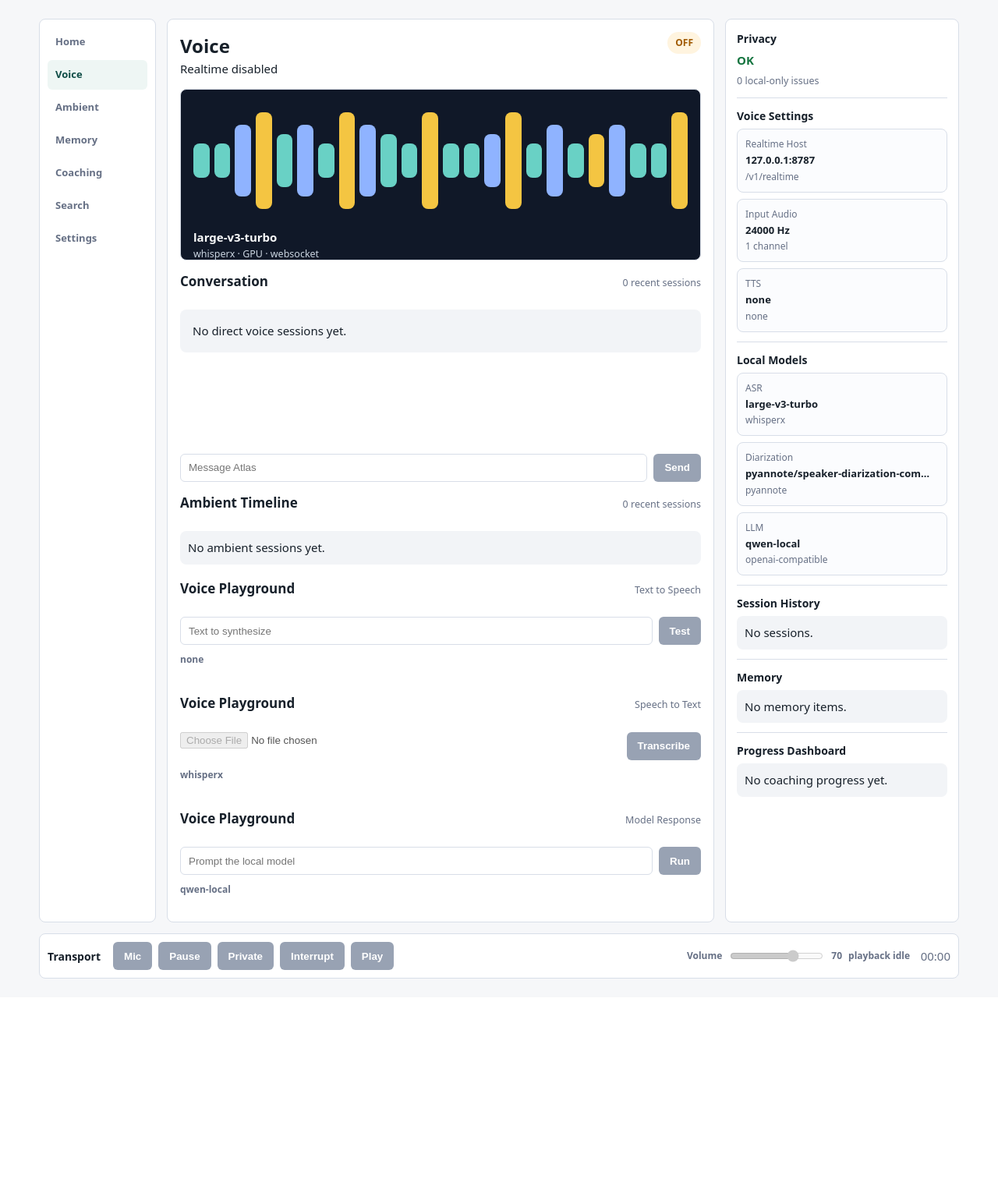
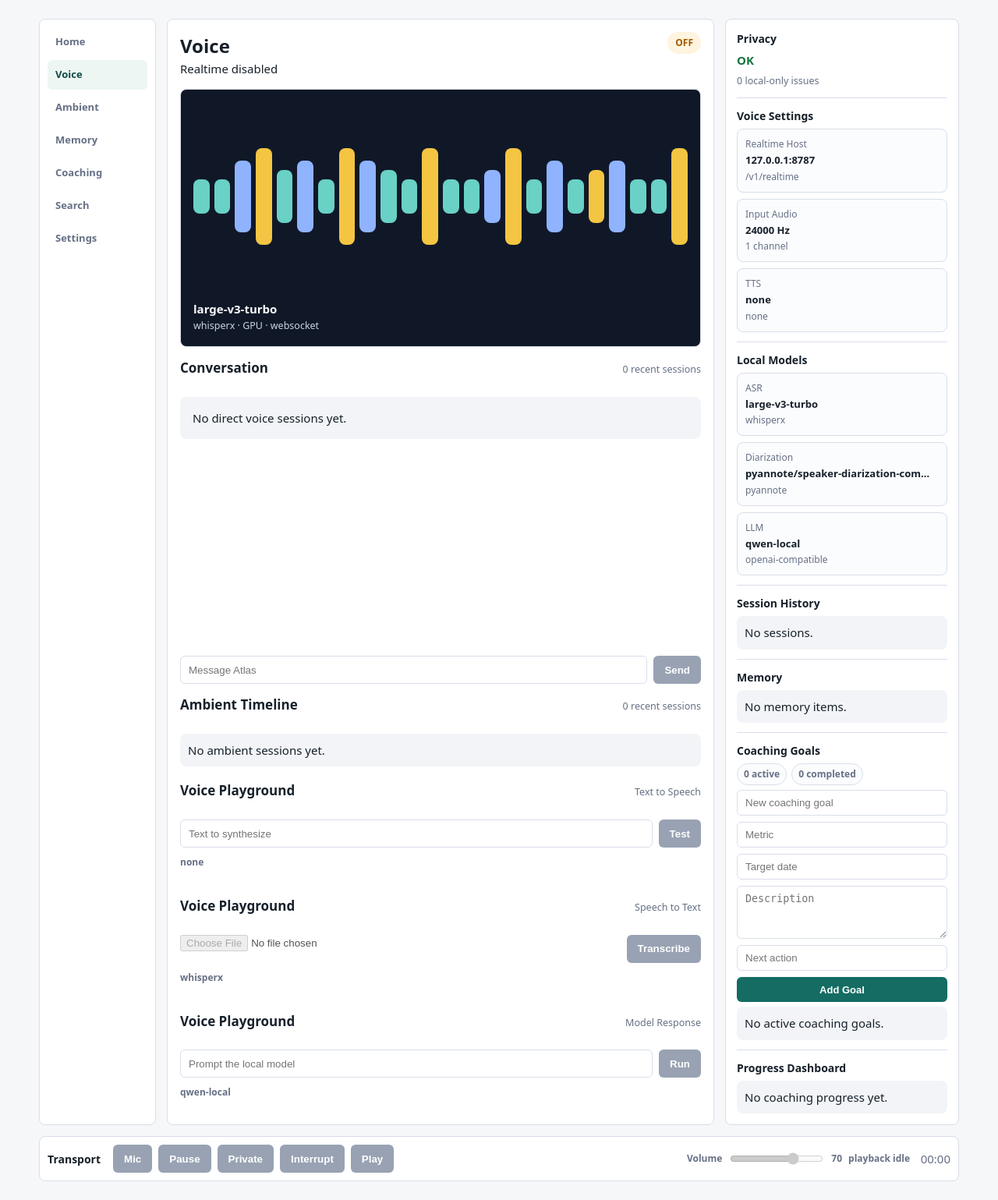
Before and after one commit to skipauthenticate/atlas, a FastAPI app: page /voice in a window 1280 px wide. Shown: the part 65-1604 px from the top of the page at 78% size. Before the commit the page ends 1320 px from the top, so only its background shows below. Run offline with FastAPI, Linux system fonts and the light colour scheme; data that the repository does not hold is empty; some libraries are stand-ins or nearby versions.

Commit message:
Add coaching goals dashboard

```diff
--- a/atlas_voice/web/app.py
+++ b/atlas_voice/web/app.py
@@ -326,9 +326,59 @@ def voice_console(request: Request) -> Response:
             "ambient_timeline": ambient_timeline,
             "voice_settings": _voice_settings_view(),
             "memory_items": _memory_item_views(db.list_memory_items(limit=8)),
+            "coaching_goals": _coaching_goals_view(status="active"),
             "coaching_progress": _coaching_progress_view(),
         },
     )
+
+
+def _coaching_goals_view(status: str | None = "active", limit: int = 50) -> dict[str, Any]:
+    normalized_status = None if status in {None, "", "all"} else str(status)
+    goals = db.list_coaching_goals(status=normalized_status, limit=limit)
+    active_count = len(db.list_coaching_goals(status="active", limit=500))
+    completed_count = len(db.list_coaching_goals(status="completed", limit=500))
+    archived_count = len(db.list_coaching_goals(status="archived", limit=500))
+    goal_views = [_coaching_goal_view(goal) for goal in goals]
+    goal_views.sort(key=lambda item: _goal_status_rank(str(item.get("status") or "")))
+    return {
+        "status": "ok",
+        "filter": status or "active",
+        "active_count": active_count,
+        "completed_count": completed_count,
+        "archived_count": archived_count,
+        "goals": goal_views,
+    }
+
+
+def _goal_status_rank(status: str) -> int:
+    return {"active": 0, "completed": 1, "archived": 2}.get(status, 3)
+
+
+def _coaching_goal_view(goal: dict[str, Any]) -> dict[str, Any]:
+    events = db.list_feedback_events(goal_id=int(goal["id"]), limit=25)
+    latest_event = events[0] if events else None
+    latest_score = latest_event.get("score") if latest_event else None
+    next_action = str((goal.get("metadata") or {}).get("next_action") or "")
+    return {
+        **goal,
+        "created_at_display": _timestamp_label(_parse_timestamp(goal.get("created_at"))),
+        "updated_at_display": _timestamp_label(_parse_timestamp(goal.get("updated_at"))),
+        "completed_at_display": _timestamp_label(_parse_timestamp(goal.get("completed_at"))),
+        "target_date_display": goal.get("target_date") or "No target date",
+        "next_action": next_action,
+        "feedback_count": len(events),
+        "latest_score": latest_score,
+        "latest_score_display": _percent_label(_coerce_score(latest_score)),
+        "latest_event_title": str(latest_event.get("message") or "").splitlines()[0] if latest_event else "",
+    }
+
+
+def _coerce_score(value: Any) -> float | None:
+    try:
+        number = float(value)
+    except (TypeError, ValueError):
+        return None
+    return number if 0.0 <= number <= 1.0 else None
 
 
 def _coaching_progress_view(limit: int = 100) -> dict[str, Any]:
@@ -783,6 +833,44 @@ def retry_recording(recording_id: str) -> Response:
         raise HTTPException(status_code=404, detail="Recording not found")
     db.retry_recording(recording_id)
     return RedirectResponse(f"/recordings/{recording_id}", status_code=303)
+
+
+@app.get("/api/coaching/goals")
+def api_coaching_goals(status: str = "active", limit: int = 50) -> JSONResponse:
+    return JSONResponse(_coaching_goals_view(status=status, limit=max(min(limit, 500), 1)))
+
+
+@app.post("/coaching/goals")
+def create_coaching_goal(
+    title: str = Form(...),
+    description: str = Form(""),
+    target_date: str = Form(""),
+    metric: str = Form(""),
+    next_action: str = Form(""),
+) -> Response:
+    clean_title = title.strip()
+    if not clean_title:
+        raise HTTPException(status_code=400, detail="Goal title is required")
+    clean_next_action = next_action.strip()
+    metadata = {"next_action": clean_next_action} if clean_next_action else None
+    db.create_coaching_goal(
+        title=clean_title,
+        description=description.strip() or None,
+        target_date=target_date.strip() or None,
+        metric=metric.strip() or None,
+        metadata=metadata,
+    )
+    return RedirectResponse("/voice#voice-goals", status_code=303)
+
+
+@app.post("/coaching/goals/{goal_id}/status")
+def update_coaching_goal_status(goal_id: int, status: str = Form(...)) -> Response:
+    clean_status = status.strip().lower()
+    if clean_status not in {"active", "completed", "archived"}:
+        raise HTTPException(status_code=400, detail="Unsupported goal status")
+    if not db.update_coaching_goal(goal_id, status=clean_status):
+        raise HTTPException(status_code=404, detail="Coaching goal not found")
+    return RedirectResponse("/voice#voice-goals", status_code=303)
 
 
 @app.post("/memory/{memory_id}/edit")
--- a/atlas_voice/web/static/app.css
+++ b/atlas_voice/web/static/app.css
@@ -1074,6 +1074,95 @@ code {
   background: #912018;
 }
 
+.voice-goal-summary {
+  display: flex;
+  flex-wrap: wrap;
+  gap: 6px;
+}
+
+.voice-goal-summary span {
+  padding: 4px 8px;
+  border: 1px solid var(--line);
+  border-radius: 999px;
+  background: #fbfcfe;
+  color: var(--muted);
+  font-size: 12px;
+  font-weight: 800;
+}
+
+.voice-goal-form,
+.voice-goal-list {
+  display: grid;
+  gap: 8px;
+}
+
+.voice-goal-form input,
+.voice-goal-form textarea {
+  min-width: 0;
+}
+
+.voice-goal-form button {
+  min-height: 32px;
+  padding: 0 10px;
+  font-size: 13px;
+}
+
+.voice-goal-item {
+  display: grid;
+  gap: 8px;
+  min-width: 0;
+  padding: 10px;
+  border: 1px solid var(--line);
+  border-radius: 8px;
+  background: #fbfcfe;
+}
+
+.voice-goal-copy {
+  display: grid;
+  gap: 3px;
+  min-width: 0;
+}
+
+.voice-goal-copy strong {
+  overflow: hidden;
+  text-overflow: ellipsis;
+  white-space: nowrap;
+  font-size: 13px;
+}
+
+.voice-goal-copy small,
+.voice-goal-copy em {
+  color: var(--muted);
+  font-size: 12px;
+}
+
+.voice-goal-copy p {
+  margin: 0;
+  font-size: 13px;
+}
+
+.voice-goal-actions {
+  display: grid;
+  grid-template-columns: auto 1fr 1fr;
+  align-items: center;
+  gap: 6px;
+}
+
+.voice-goal-actions span {
+  font-weight: 800;
+}
+
+.voice-goal-actions form {
+  margin: 0;
+}
+
+.voice-goal-actions button {
+  width: 100%;
+  min-height: 30px;
+  padding: 0 8px;
+  font-size: 12px;
+}
+
 .voice-progress-metrics {
   display: grid;
   grid-template-columns: repeat(2, minmax(0, 1fr));
--- a/atlas_voice/web/templates/voice.html
+++ b/atlas_voice/web/templates/voice.html
@@ -226,6 +226,47 @@
         </div>
       </section>
 
+      <section id="voice-goals" data-coaching-goals>
+        <h2>Coaching Goals</h2>
+        <div class="voice-goal-summary">
+          <span>{{ coaching_goals.active_count }} active</span>
+          <span>{{ coaching_goals.completed_count }} completed</span>
+        </div>
+        <form action="/coaching/goals" method="post" class="voice-goal-form">
+          <input type="text" name="title" placeholder="New coaching goal" required>
+          <input type="text" name="metric" placeholder="Metric">
+          <input type="text" name="target_date" placeholder="Target date">
+          <textarea name="description" rows="2" placeholder="Description"></textarea>
+          <input type="text" name="next_action" placeholder="Next action">
+          <button type="submit">Add Goal</button>
+        </form>
+        <div class="voice-goal-list">
+          {% for goal in coaching_goals.goals %}
+            <article class="voice-goal-item">
+              <div class="voice-goal-copy">
+                <strong>{{ goal.title }}</strong>
+                <small>{{ goal.metric or 'no metric' }} · {{ goal.target_date_display }} · {{ goal.feedback_count }} feedback event{{ '' if goal.feedback_count == 1 else 's' }}</small>
+                {% if goal.description %}<p>{{ goal.description }}</p>{% endif %}
+                {% if goal.next_action %}<em>{{ goal.next_action }}</em>{% endif %}
+              </div>
+              <div class="voice-goal-actions">
+                <span>{{ goal.latest_score_display }}</span>
+                <form action="/coaching/goals/{{ goal.id }}/status" method="post">
+                  <input type="hidden" name="status" value="completed">
+                  <button type="submit">Complete</button>
+                </form>
+                <form action="/coaching/goals/{{ goal.id }}/status" method="post">
+                  <input type="hidden" name="status" value="archived">
+                  <button type="submit">Archive</button>
+                </form>
+              </div>
+            </article>
+          {% else %}
+            <div class="empty tight">No active coaching goals.</div>
+          {% endfor %}
+        </div>
+      </section>
+
       <section id="voice-coaching" data-coaching-progress>
         <h2>Progress Dashboard</h2>
         {% if coaching_progress.event_count %}
```
Also changed, not shown: docs/ASSISTANT_FEATURE_GUIDE.md (+11 -0 lines), plan.md (+2 -2 lines), tests/test_web.py (+78 -0 lines).
